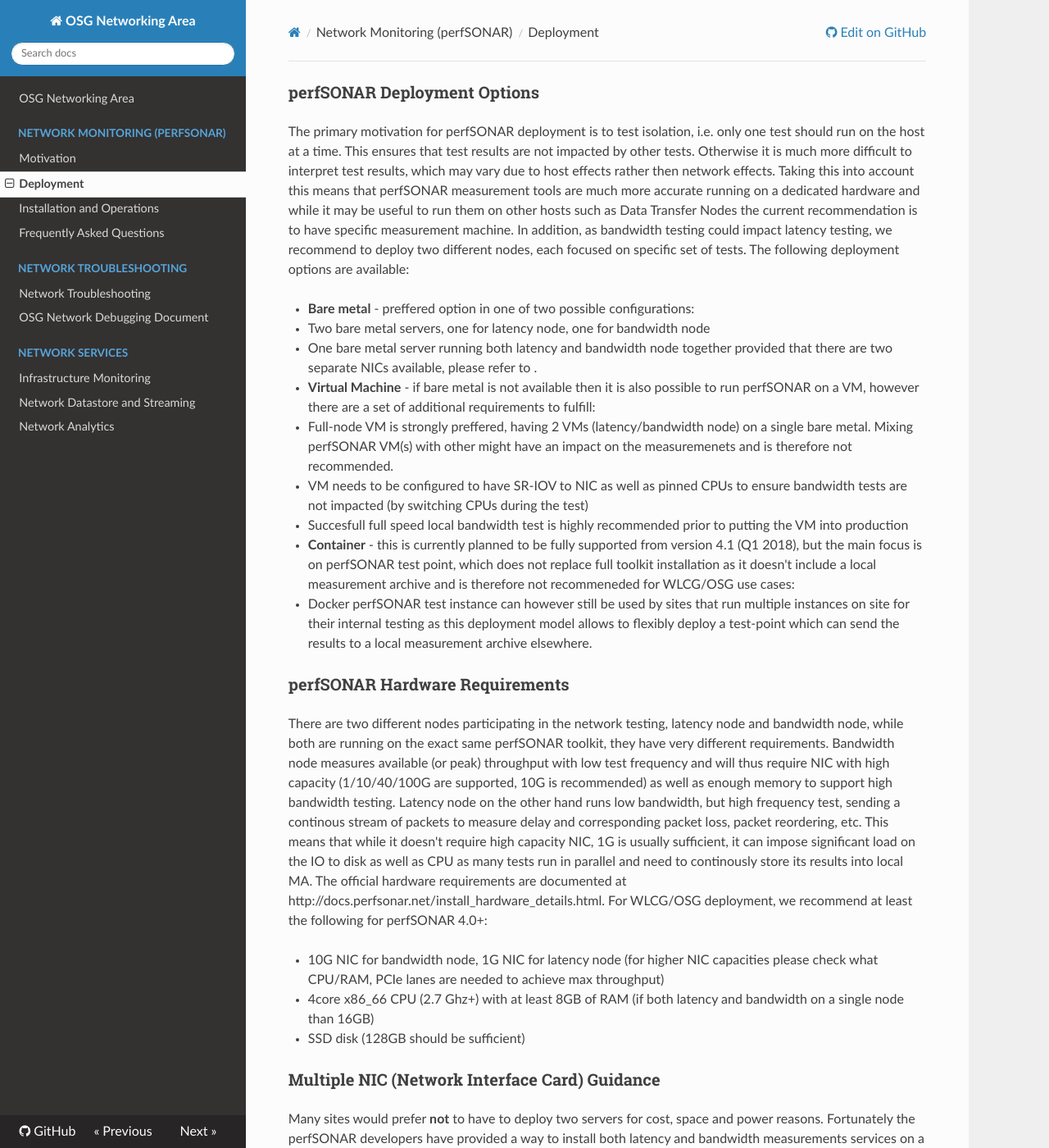
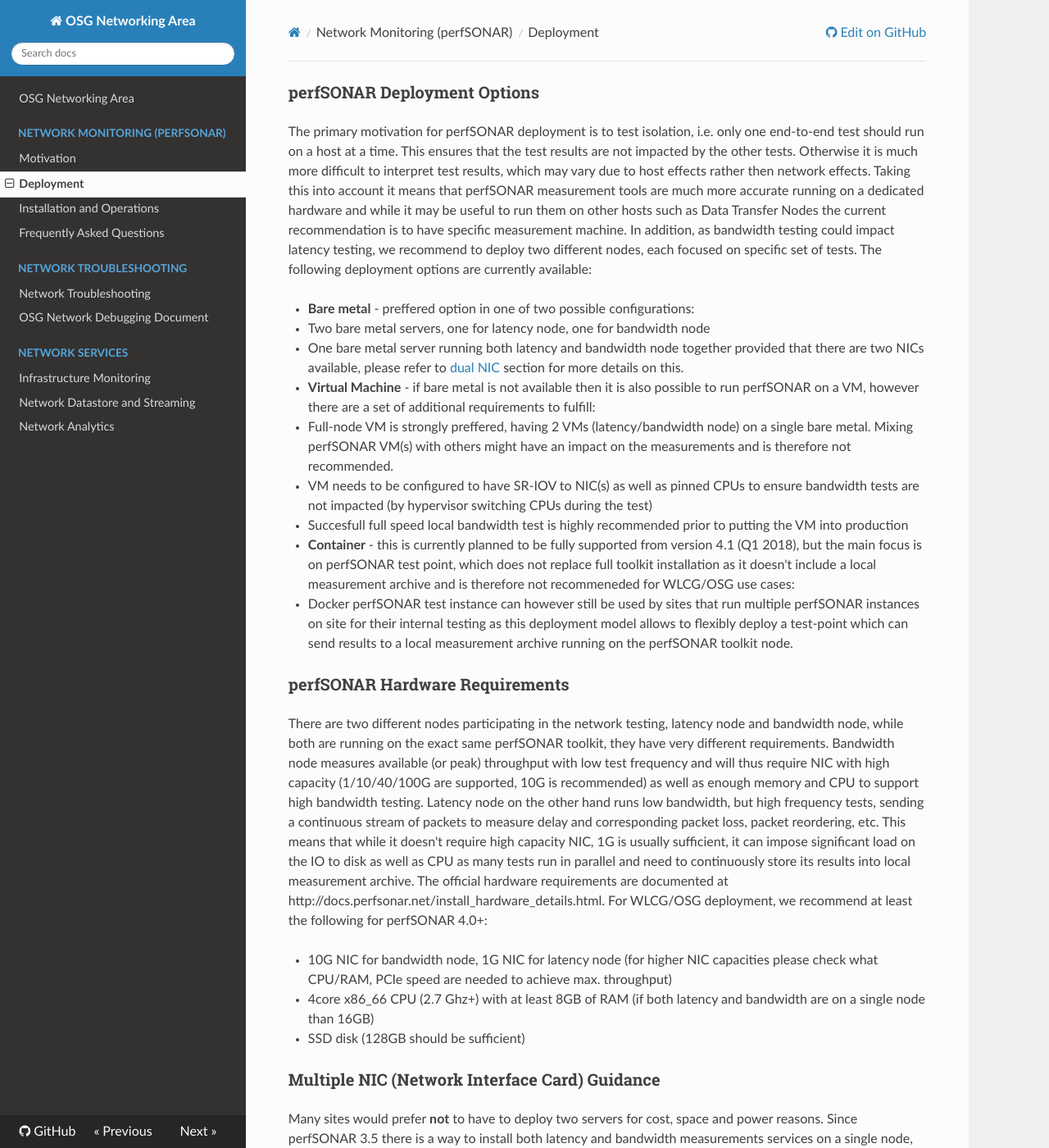
Before and after one commit to osg-htc/networking, an MkDocs documentation site: the page built from docs/perfsonar/deployment-models.md, in a window 1280 px wide and 1400 px high. Shown: the whole window at 82% size. Built offline with MkDocs 1.6.1, drawn with Linux system fonts in a browser that asks for light colours; nearby versions of some CDN libraries; old or Windows-style settings are respelled for this version of MkDocs; some of the changed text lies outside the part shown.

Commit message:
Update deployment-models.md

````diff
--- a/docs/perfsonar/deployment-models.md
+++ b/docs/perfsonar/deployment-models.md
@@ -1,31 +1,31 @@
 ### perfSONAR Deployment Options
 
-The primary motivation for perfSONAR deployment is to test isolation, i.e. only one test should run on the host at a time. This ensures that test results are not impacted by other tests. Otherwise it is much more difficult to interpret test results, which may vary due to host effects rather then network effects. Taking this into account this means that perfSONAR measurement tools are much more accurate running on a dedicated hardware and while it may be useful to run them on other hosts such as Data Transfer Nodes the current recommendation is to have specific measurement machine. In addition, as bandwidth testing could impact latency testing, we recommend to deploy two different nodes, each focused on specific set of tests. The following deployment options are available:
+The primary motivation for perfSONAR deployment is to test isolation, i.e. only one end-to-end test should run on a host at a time. This ensures that the test results are not impacted by the other tests. Otherwise it is much more difficult to interpret test results, which may vary due to host effects rather then network effects. Taking this into account it means that perfSONAR measurement tools are much more accurate running on a dedicated hardware and while it may be useful to run them on other hosts such as Data Transfer Nodes the current recommendation is to have specific measurement machine. In addition, as bandwidth testing could impact latency testing, we recommend to deploy two different nodes, each focused on specific set of tests. The following deployment options are currently available:
 
 - **Bare metal** - preffered option in one of two possible configurations:
   * Two bare metal servers, one for latency node, one for bandwidth node
-  * One bare metal server running both latency and bandwidth node together provided that there are two separate NICs available, please refer to .
+  * One bare metal server running both latency and bandwidth node together provided that there are two NICs available, please refer to [dual NIC](#multiple-nic-network-interface-card-guidance) section for more details on this.
 - **Virtual Machine** - if bare metal is not available then it is also possible to run perfSONAR on a VM, however there are a set of additional requirements to fulfill:
-  * Full-node VM is strongly preffered, having 2 VMs (latency/bandwidth node) on a single bare metal. Mixing perfSONAR VM(s) with other might have an impact on the measuremenets and is therefore not recommended.
-  * VM needs to be configured to have SR-IOV to NIC as well as pinned CPUs to ensure bandwidth tests are not impacted (by switching CPUs during the test)
+  * Full-node VM is strongly preffered, having 2 VMs (latency/bandwidth node) on a single bare metal. Mixing perfSONAR VM(s) with others might have an impact on the measurements and is therefore not recommended.
+  * VM needs to be configured to have SR-IOV to NIC(s) as well as pinned CPUs to ensure bandwidth tests are not impacted (by hypervisor switching CPUs during the test)
   * Succesfull full speed local bandwidth test is highly recommended prior to putting the VM into production
 - **Container** - this is currently planned to be fully supported from version 4.1 (Q1 2018), but the main focus is on perfSONAR test point, which does not replace full toolkit installation as it doesn't include a local measurement archive and is therefore not recommeneded for WLCG/OSG use cases:
-  * Docker perfSONAR test instance can however still be used by sites that run multiple instances on site for their internal testing as this deployment model allows to flexibly deploy a test-point which can send the results to a local measurement archive elsewhere.
+  * Docker perfSONAR test instance can however still be used by sites that run multiple perfSONAR instances on site for their internal testing as this deployment model allows to flexibly deploy a test-point which can send results to a local measurement archive running on the perfSONAR toolkit node.
 
 ### perfSONAR Hardware Requirements
 
-There are two different nodes participating in the network testing, latency node and bandwidth node, while both are running on the exact same perfSONAR toolkit, they have very different requirements. Bandwidth node measures available (or peak) throughput with low test frequency and will thus require NIC with high capacity (1/10/40/100G are supported, 10G is recommended) as well as enough memory to support high bandwidth testing. Latency node on the other hand runs low bandwidth, but high frequency test, sending a continous stream of packets to measure delay and corresponding packet loss, packet reordering, etc. This means that while it doesn't require high capacity NIC, 1G is usually sufficient, it can impose significant load on the IO to disk as well as CPU as many tests run in parallel and need to continously store its results into local MA. The official hardware requirements are documented at http://docs.perfsonar.net/install_hardware_details.html. For WLCG/OSG deployment, we recommend at least the following for perfSONAR 4.0+:
+There are two different nodes participating in the network testing, latency node and bandwidth node, while both are running on the exact same perfSONAR toolkit, they have very different requirements. Bandwidth node measures available (or peak) throughput with low test frequency and will thus require NIC with high capacity (1/10/40/100G are supported, 10G is recommended) as well as enough memory and CPU to support high bandwidth testing. Latency node on the other hand runs low bandwidth, but high frequency tests, sending a continuous stream of packets to measure delay and corresponding packet loss, packet reordering, etc. This means that while it doesn't require high capacity NIC, 1G is usually sufficient, it can impose significant load on the IO to disk as well as CPU as many tests run in parallel and need to continuously store its results into local measurement archive. The official hardware requirements are documented at http://docs.perfsonar.net/install_hardware_details.html. For WLCG/OSG deployment, we recommend at least the following for perfSONAR 4.0+:
 
-- 10G NIC for bandwidth node, 1G NIC for latency node (for higher NIC capacities please check what CPU/RAM, PCIe lanes are needed to achieve max throughput)
-- 4core x86_66 CPU (2.7 Ghz+) with at least 8GB of RAM (if both latency and bandwidth on a single node than 16GB)
+- 10G NIC for bandwidth node, 1G NIC for latency node (for higher NIC capacities please check what CPU/RAM, PCIe speed are needed to achieve max. throughput)
+- 4core x86_66 CPU (2.7 Ghz+) with at least 8GB of RAM (if both latency and bandwidth are on a single node than 16GB)
 - SSD disk (128GB should be sufficient)
 
 ### Multiple NIC (Network Interface Card) Guidance
 
-Many sites would prefer **not** to have to deploy two servers for cost, space and power reasons.  Fortunately the perfSONAR developers have provided a way to install both latency and bandwidth measurements services on a single node, as long as it has at least two NICs (one per 'flavor' of measurement) and sufficient processing and memory. There are few additional steps required in order to configure node with multiple network cards:
+Many sites would prefer **not** to have to deploy two servers for cost, space and power reasons.  Since perfSONAR 3.5 there is a way to install both latency and bandwidth measurements services on a single node, as long as it has at least two NICs (one per 'flavor' of measurement) and sufficient processing and memory. There are few additional steps required in order to configure node with multiple network cards:
 
 - Please setup source routing as described in the official documentation at http://docs.perfsonar.net/manage_dual_xface.html
-- You'll need to register two hostnames in GOCDB/OIM (and have two reverse DNS entries) as you would normally for two separate nodes
+- You'll need to register two hostnames in [OIM](register-ps-in-oim.md)/[GOCDB](register-ps-in-gocdb.md) (and have two reverse DNS entries) as you would normally for two separate nodes
 - Instead of configuring just one auto-URL in the `/etc/perfsonar/meshconfig-agent.conf`, please add both, so you'll end up having something like this:
 ```
 <mesh>
````
